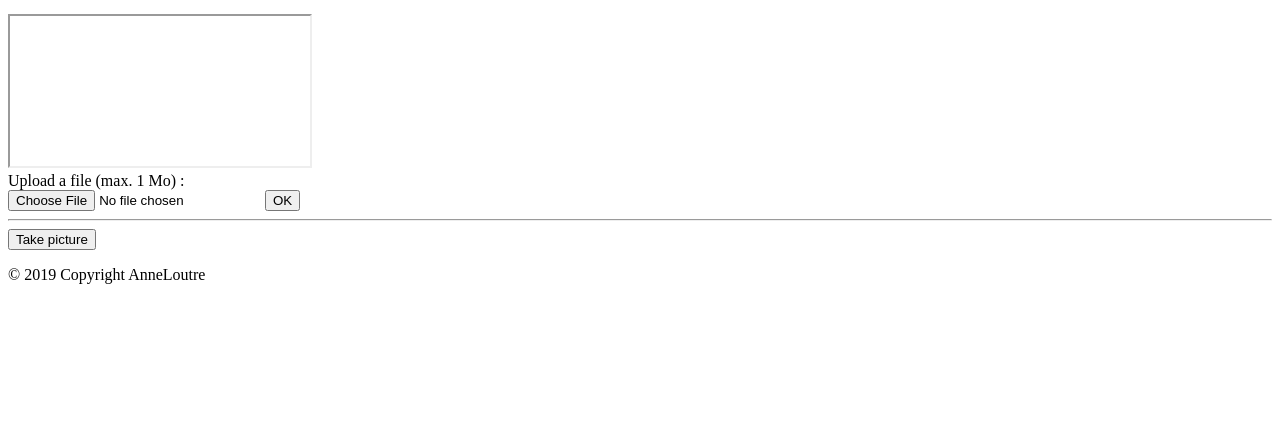
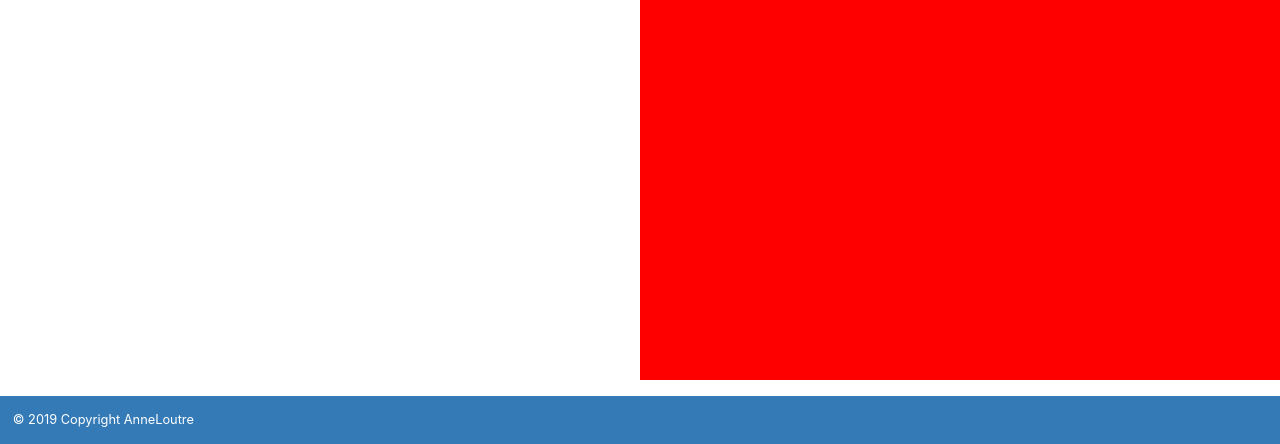
Before and after one commit to 42void/camagru_, a PHP site: page /home.php in a window 1280 px wide. Shown: the part 726-1170 px from the top of the page. Before the commit the page ends 1010 px from the top, so only its background shows below. Run offline with PHP 8.4, Linux system fonts and the light colour scheme; the visitor is signed in with stand-in values (Sample User, id 1).

Commit message:
styling refacto

```diff
--- a/fpass.php
+++ b/fpass.php
@@ -59,7 +59,7 @@
 
 <head>
   <title>Forgot Password</title>
-  <!-- <link rel="stylesheet" href="homeStyle.css" type="text/css"> -->
+  <!-- <link rel="stylesheet" href="home.css" type="text/css"> -->
   <link rel="stylesheet" href="index.css" type="text/css">
 
 </head>
@@ -68,7 +68,7 @@
   <a class='btn' href="logout.php">Logout</a>
 </nav>
 
-<body class="logoutDisplay">
+<body>
 
   <div class="container">
 
--- a/gallery.php
+++ b/gallery.php
@@ -9,7 +9,7 @@
 
     <head>
         <meta name="viewport" content="width=device-width, initial-scale=1.0">
-        <link rel="stylesheet" href="HomeStyle.css" type="text/css">
+        <link rel="stylesheet" href="home.css" type="text/css">
     </head>
 
     <body>
--- a/homeStyle.css
+++ b/home.css
@@ -1,30 +1,26 @@
-/* body{
-  background-color: white;
-} */
-/*
-header{
+
+/* header{
   display:flex;
   font-size: 1.5em;
   font-family: sans-serif;
   justify-content: center;
   font-family: sans-serif;
-}
+} */
 
-nav>a{
+/* nav>a{
   color:white;
   background-color: #337ab7;
   padding:1em;
   margin: 1em;
   text-decoration: none;
-}
+} */
 
 label > input{
   visibility: hidden;
-  position: absolute;
-} */
+  /* position: absolute; */
+}
 
-/* label > input + img{
-  cursor:pointer;
+label > input + img{
   border:2px solid transparent;
 }
 
@@ -32,21 +28,21 @@ label > input:checked + img{
   border:2px solid #0038ff;
 }
 
-#main {
+/* #main {
   padding:0.5em;
   float:left;
   width:auto;
   height: auto;
   background-color: #e4e4e4;
   margin-bottom: 1em;
-}
-
+} */
+/*
 #sidebar {
   margin-left:2%;
   margin-top:1em;
 
-}
-
+} */
+/*
 nav{
   flex-direction: row;
   justify-content: center;
@@ -57,30 +53,32 @@ nav{
 
 nav>a{
     border-radius: 10px;
-}
-
+} */
+/*
 video{
   width: 100%;
   height: auto;
+} */
+
+.catRow{
+  border:1px solid #f0f0f0;
+  display: flex;
+  /* flex-direction: row; */
+  justify-content: center;
+  margin: 4rem 0;
 }
 
-.tinyCats{
-  border:1px solid #f0f0f0;
-  display: flex;
-  flex-direction: row;
-  justify-content: center;
-}
-
-.tinyCat{
+/* .tinyCat{
   flex:1;
   margin:1em;
-}
+} */
 
-#mes{
+
+/* #mes{
   font-family: sans-serif;
   color: #5cc723;
   font-weight: bold;
-}
+} */
 
 .vignettas{
   max-width:60%;
@@ -88,42 +86,52 @@ video{
 
 .lilImg{
   margin: 0 0 1em 1em;
-  height: 188px;
-  width: 250px;
-} */
-/*
-canvas.canvas{
+ height: 8rem;
+  /* width: 8rem;  */
+}
+
+.cameraBtn{
+  margin-left:0;
+}
+
+/* canvas.canvas{
   margin-left: 2.5em;
   margin-bottom: 2em;
+} */
+
+.mainPlusSide{
+  display:flex;
 }
+@media screen and (max-width: 800px) {
+  .mainPlusSide {
+    flex-direction:column;
+  }
+  .lilImg{
+    width:90%;
+    height:initial;
+    margin:1rem 0;
+  }
+}
+#main{
+  flex:1;
+}
+#sidebar{
+  flex:1;
+  background-color: red;
+  overflow: scroll;
+  height: 34rem;
+  text-align: center;
 
-.takePictureButton{
-  color:#fff;
-  margin-top: 1;
-  margin-right:0.5em;
-  background-color: #337ab7;
-  height: 30px;
-  width: 80px;
-  border-radius: 4px;
-  border:none ;
-  text-decoration: none;
-  display: flex;
-  justify-content: center;
-  align-items: center;
-  margin-bottom: 1em;
 }
 
 footer {
-
-  padding: 0.002em;
-  padding-left: 1em;
+  padding:0.3em 1em;
   clear:both;
   background-color: #337ab7;
   color:white;
-  font-family: sans-serif;
   font-size: 0.8em;
 }
-
+/*
 .noPictureYet{
   font-family:sans-serif;
   color:#337ab7;
@@ -266,14 +274,14 @@ iframe{
 
 .number_likes{
   margin: .8em;
-}
+} */
 
 #ImageKeying{
-  z-index: 1;
+  /* z-index: 1; */
   top:1%;
   left:1%;
   position: absolute;
-  width:45%;
+  /* width:45%; */
   height:55%;
 }
 
@@ -283,9 +291,10 @@ iframe{
 
 #videoElement{
   z-index: 0;
+  width:100%;
 }
 
-.close{
+/* .close{
   display:none;
 }
 .accountActivatedText{
--- a/home.php
+++ b/home.php
@@ -13,21 +13,22 @@
 
     <head>
         <meta name="viewport" content="width=device-width, initial-scale=1.0">
-        <link rel="stylesheet" href="HomeStyle.css" type="text/css">
+        <link rel="stylesheet" href="index.css" type="text/css">
+        <link rel="stylesheet" href="home.css" type="text/css">
+        <title>Camagru</title>
     </head>
 
     <body>
       <header>
-        <h1>Welcome to Camagru</h1>
+        <h1 class="title">Welcome to Camagru</h1>
+        <nav>
+          <a class='btn' href="gallery.php">Go to gallery</a>
+          <a class='btn' href="logout.php">Logout</a>
+        </nav>
       </header>
 
-          <nav>
-            <a href="gallery.php">Go to gallery</a>
-            <a href="logout.php">Logout</a>
-          </nav>
-
           <!-- CATS -->
-          <form name="myForm" class='tinyCats' method="post" >
+          <form name="myForm" class='catRow' method="post" >
             <label>
               <input type="radio" name="radio" id="cat1" value="cat1">
               <img src="./stackable_pics/cat1.png" class="vignettas" >
@@ -45,10 +46,12 @@
               <img src="./stackable_pics/cat4.png" class="vignettas">
             </label>
           </form>
-          <!-- FIN CATS -->
-          <p id="mes"></p>
+          <!-- END CATS -->
 
+
+          <div class="mainPlusSide">
             <section id="main">
+
                 <div>
 
                     <!-- IMG UPLOADED -->
@@ -58,12 +61,12 @@
                     <!-- VIDEO -->
 
                     <div id="divPos">
-                    <video autoplay="true" id="videoElement" ></video>
+                      <video autoplay="true" id="videoElement"></video>
                       <img id="ImageKeying" />
                     </div>
 
                     <!-- UPLOAD -->
-                  <div id="upload_part">
+                    <!-- <div id="upload_part">
 
                       <div id="iframeContainer">
                         <iframe name="fouloulou" id="home" ></iframe>
@@ -75,17 +78,18 @@
                         <input name="userfile" id="userfile" type="file" />
                         <input type="submit" value="OK" />
                       </form>
-                  </div>
+                    </div> -->
 
                 </div>
-              <hr />
-              <button id="b" class="takePictureButton" type="button">Take picture</button>
+                <button id="b" class="btn cameraBtn" type="button">Take picture</button>
 
             </section>
 
             <aside id="sidebar">
                 <!-- <canvas></canvas> -->
             </aside>
+          </div>
+          <p id="mes"></p>
 
     <footer>
       <p class="mentions">© 2019 Copyright AnneLoutre</a></p>
--- a/index.css
+++ b/index.css
@@ -3,6 +3,8 @@ body{
   box-sizing: border-box;
   -webkit-box-sizing: border-box;
   -moz-box-sizing: border-box;
+  margin:0;
+  padding:0;
 }
 
 .container{
@@ -82,28 +84,6 @@ nav{
   justify-content:center;
 }
 /*
-.generateNewPaswdButton{
-  margin-right:0.5em;
-  background-color: #337ab7;
-  height: 30px;
-  width: 180px;
-  border-radius: 4px;
-  border:none ;
-  text-decoration: none;
-  display: flex;
-  justify-content: center;
-  align-items: center;
-  margin-bottom: 1em;
-} */
-
-
-
-
-
-/* .item {
-  background-color: red,
-} */
-
 
 /* .logoutDisplay{
   flex-direction: column;
--- a/resetpass.php
+++ b/resetpass.php
@@ -92,7 +92,7 @@ if(isset($_GET['id']) && isset($_GET['code'])){
   <head>
     <title>Password Reset</title>
     <link rel="stylesheet" href="style.css" type="text/css">
-    <link rel="stylesheet" href="homeStyle.css" type="text/css">
+    <link rel="stylesheet" href="home.css" type="text/css">
   </head>
   <nav>
     <a href="home.php">Back to home</a>
--- a/signup.php
+++ b/signup.php
@@ -67,7 +67,7 @@ if (isset($_POST['btn-signup'])) {
       $message = "
       Hello $uname,
 
-      Welcome to Camagru !
+      Welcome to Camagru!
       To complete your registration, please just click on following link :
 
       http://localhost:8080/verify.php?id=$id&code=$code
--- a/verify.php
+++ b/verify.php
@@ -55,7 +55,7 @@ if (isset($_GET['id']) && isset($_GET['code'])) {
 <head>
   <title>Confirm Registrationnnnn</title>
   <link rel="stylesheet" href="style.css" type="text/css">
-  <link rel="stylesheet" href="homeStyle.css" type="text/css">
+  <link rel="stylesheet" href="home.css" type="text/css">
 </head>
 <nav>
   <a href="logout.php">Logout</a>
```
Also changed, not shown: favicon.ico, 1 other file. Lines whose indentation alone changed are shown as unchanged.
